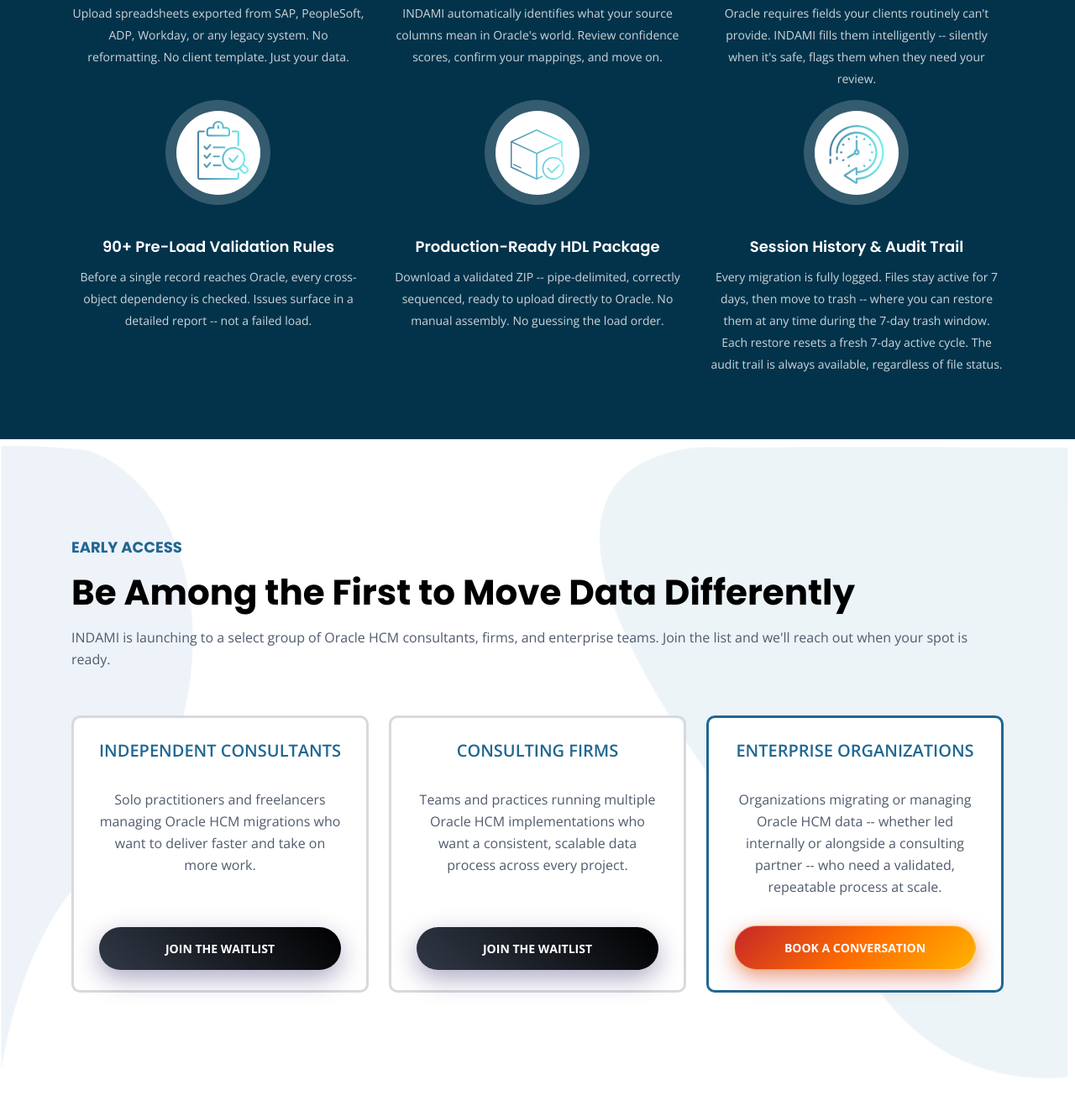
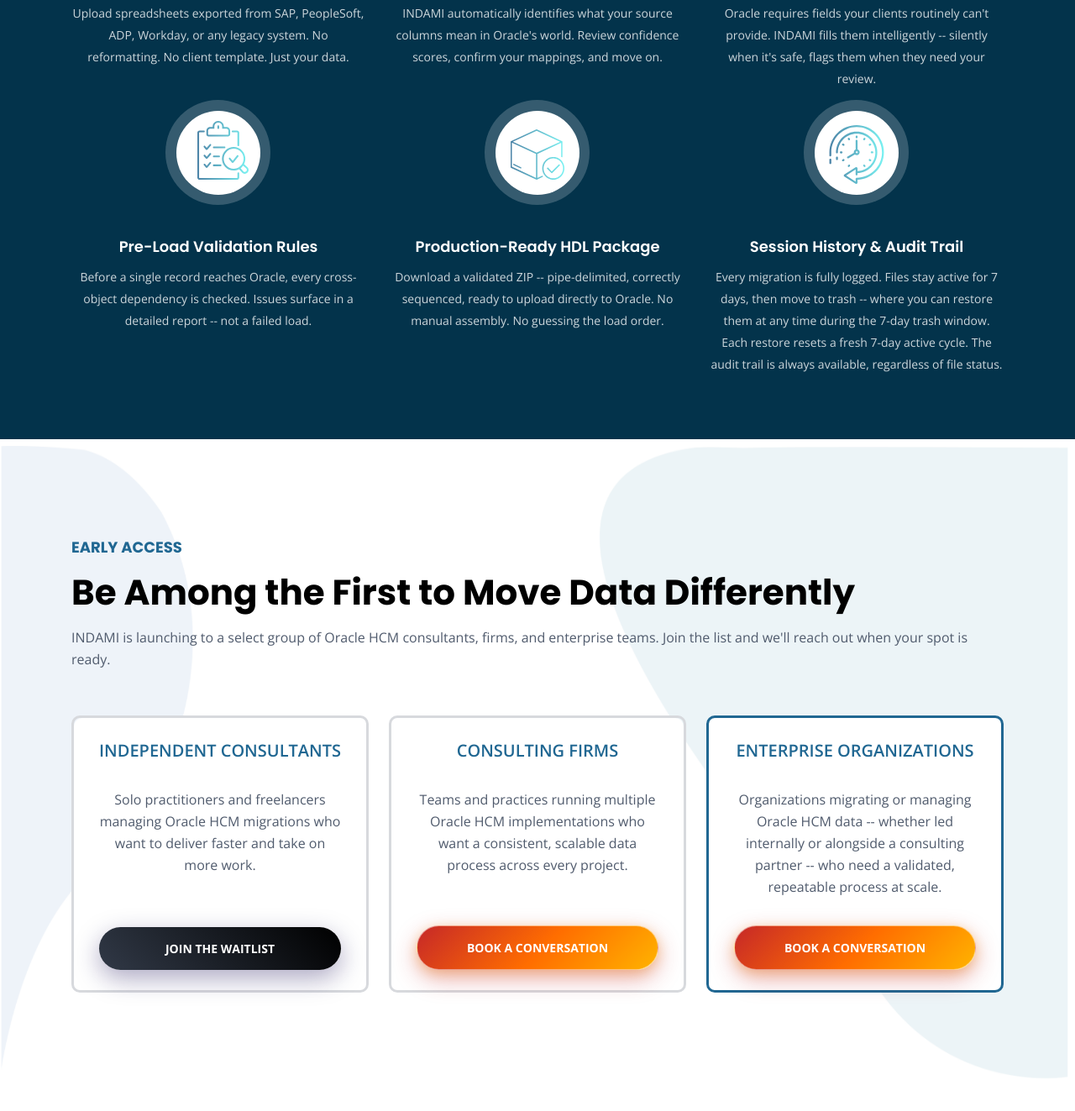
Before and after one commit to titusgitecgroup/indami, a website: page index.html in a window 1280 px wide. Shown: the part 6206-7529 px from the top of the page at 84% size. Drawn offline with nearby package versions, Linux system fonts and the light colour scheme; a web font is replaced by a local one.

Commit message:
gail corrections

```diff
--- a/index.html
+++ b/index.html
@@ -855,7 +855,7 @@
                                 </defs>
                             </svg>
                         </div>
-                        <h4>90+ Pre-Load Validation Rules</h4>
+                        <h4>Pre-Load Validation Rules</h4>
                         <p>Before a single record reaches Oracle, every cross-object dependency is checked. Issues surface in a detailed report -- not a failed load.</p>
                     </div>
                 </div>
@@ -1042,7 +1042,6 @@
                 <div class="price-tbl-single">
                     <div class="table-inner text-center">
                         <h4>Independent Consultants</h4>
-
                         <p>
                             Solo practitioners and freelancers managing Oracle HCM migrations who want to deliver faster and take on more work.
                         </p>
@@ -1058,19 +1057,18 @@
                             Teams and practices running multiple Oracle HCM implementations who want a consistent, scalable data process across every project.
                         </p>
 
-                        <a href="questionnaire.html">Join the Waitlist</a>
+                        <a href="questionnaire.html" class="special">Book a Conversation</a>
                     </div>
                 </div>
 
                 <div class="price-tbl-single highlighted">
                     <div class="table-inner text-center">
                         <h4>Enterprise Organizations</h4>
-
                         <p>
                             Organizations migrating or managing Oracle HCM data -- whether led internally or alongside a consulting partner -- who need a validated, repeatable process at scale.
                         </p>
 
-                        <a href="https://calendar.app.google/pTdF9rQmviME2UYd8" class="special" target="_blank">Book a Conversation</a>
+                        <a href="https://calendar.app.google/gPmkzow2owcEY5zW9" class="special" target="_blank">Book a Conversation</a>
                     </div>
                 </div>
 
```
